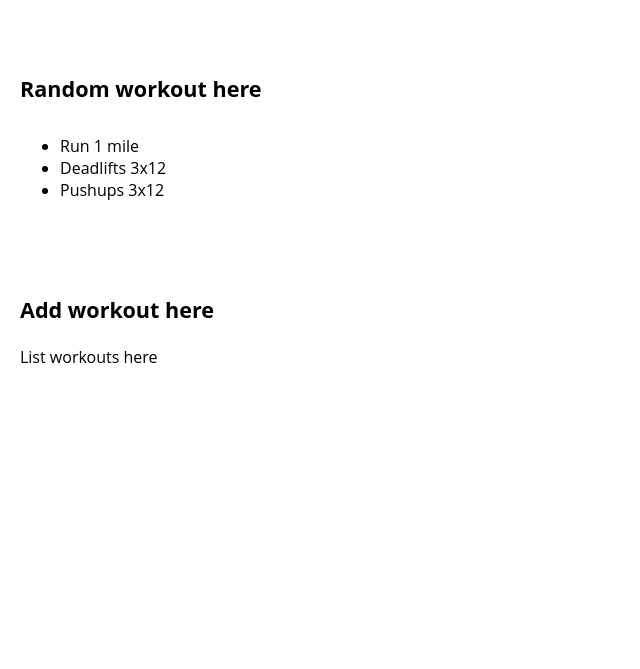
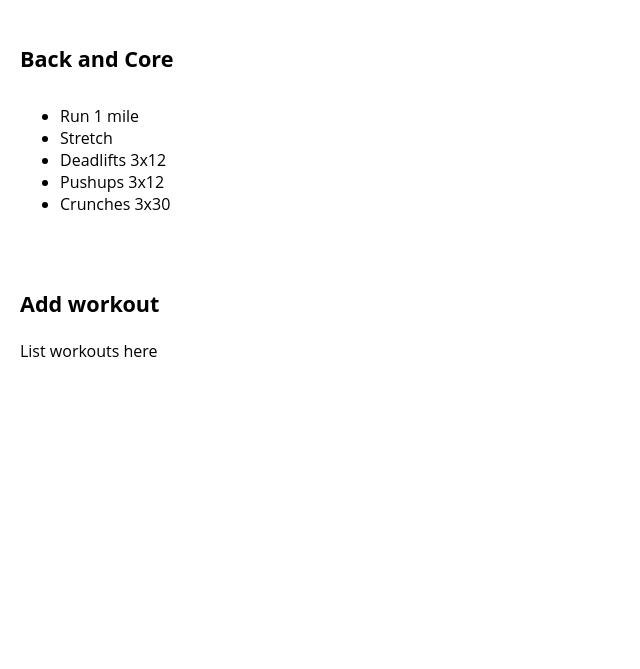
Before and after one commit to mrjasonweaver/workout-randomizer, a React app: page / in a window 1280 px wide. Shown: the part 131-800 px from the top of the page, without its empty margins (0-640 px from the left). Built offline with nearby package versions, Linux system fonts and the light colour scheme.

Commit message:
cleanup and start add workout form

```diff
--- a/src/components/AddWorkout.js
+++ b/src/components/AddWorkout.js
@@ -5,7 +5,10 @@ class AddWorkout extends React.Component {
         return (
             <div>
                 <div className="wrap">
-                    <h3>{this.props.sectionTitle}</h3>
+                    <form className="add-workout">
+                        <h3>{this.props.sectionTitle}</h3>
+
+                    </form>
                     <p>List workouts here</p>
                 </div>
             </div>
--- a/src/components/App.js
+++ b/src/components/App.js
@@ -8,8 +8,8 @@ class App extends React.Component {
         return (
             <div className="workout-radomizer">
                 <Header siteTitle="Workout Randomizer" tagline="Build and randomize your workouts"/>
-                <Workout content="Random workout here"/>
-                <AddWorkout sectionTitle="Add workout here"/>
+                <Workout randomTitle="Back and Core"/>
+                <AddWorkout sectionTitle="Add workout"/>
             </div>
         )
     }
--- a/src/components/Workout.js
+++ b/src/components/Workout.js
@@ -5,11 +5,13 @@ class Workout extends React.Component {
         return (
             <div className="app-workout">
                 <div className="wrap">
-                    <h3>{this.props.content}</h3>
+                    <h3>{this.props.randomTitle}</h3>
                     <ul>
                         <li>Run 1 mile</li>
+                        <li>Stretch</li>
                         <li>Deadlifts 3x12</li>
                         <li>Pushups 3x12</li>
+                        <li>Crunches 3x30</li>
                     </ul>
                 </div>
             </div>
--- a/src/css/style.css
+++ b/src/css/style.css
@@ -181,5 +181,5 @@ body {
   font-size: 2rem;
 }
 .wrap {
-  padding: 20px;
+  padding: 10px 20px;
 }
```
